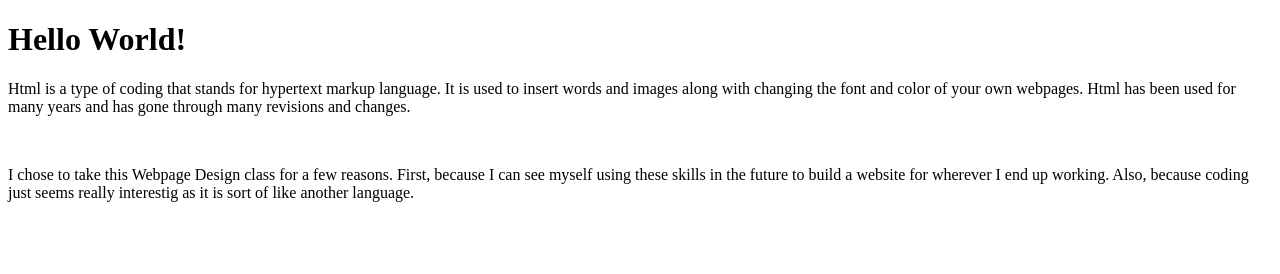
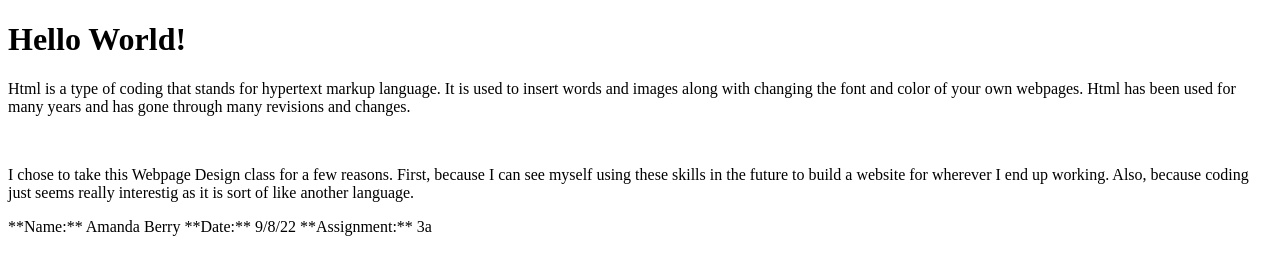
Before and after one commit to 4soplwat/HelloWorld, a plain HTML site: page index.html in a window 1280 px wide. Drawn offline with Linux system fonts and the light colour scheme.

Commit message:
Update index.html

```diff
--- a/index.html
+++ b/index.html
@@ -14,4 +14,8 @@
   I chose to take this Webpage Design class for a few reasons. First, because I can see myself using these skills in the future to build a website for wherever I end up working. Also, because coding just seems really interestig as it is sort of like another language.
   </p>
 </body>
+  <p> **Name:** Amanda Berry
+    **Date:** 9/8/22
+    **Assignment:** 3a
+  </p>
 </html>
```
